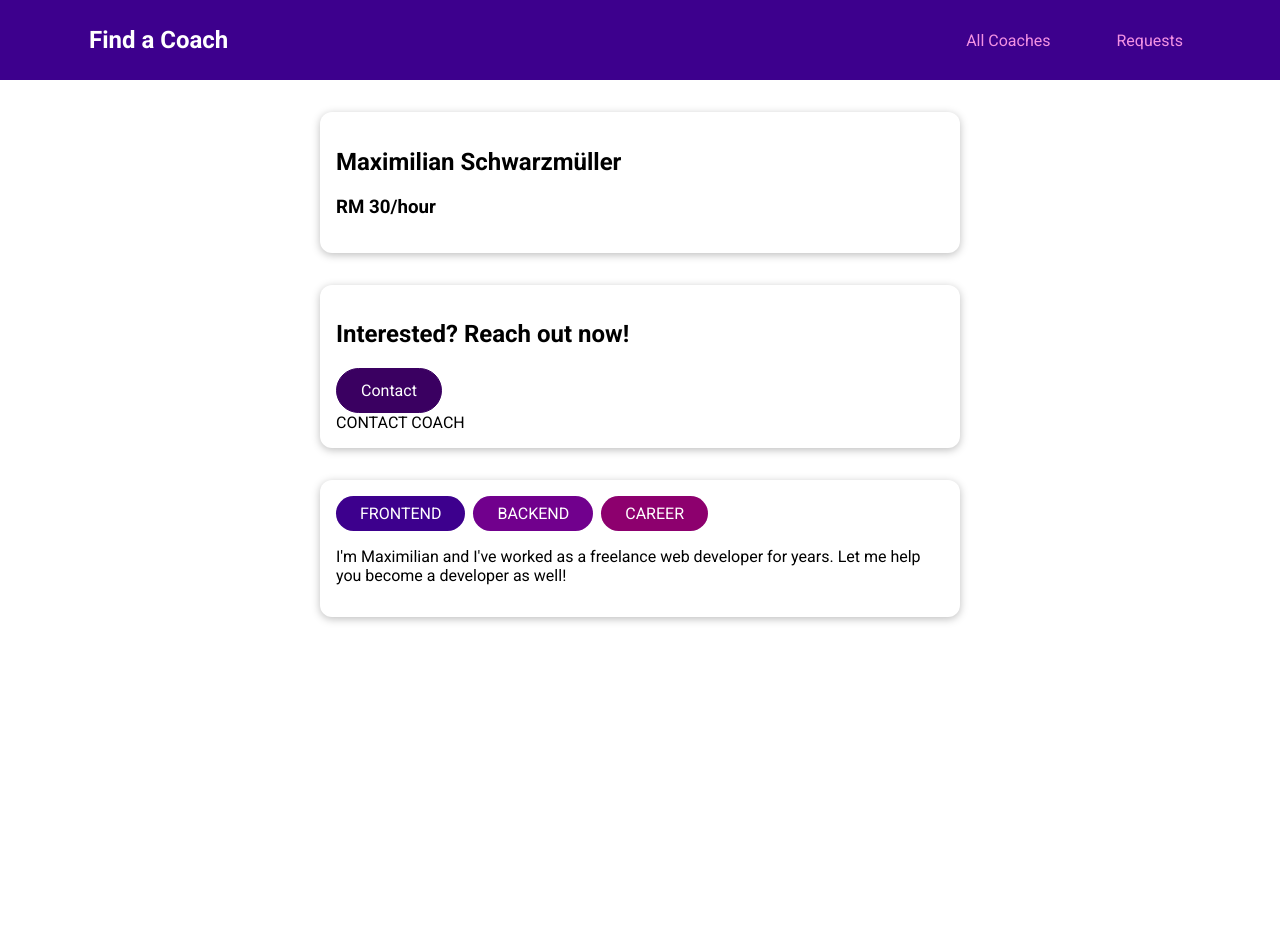
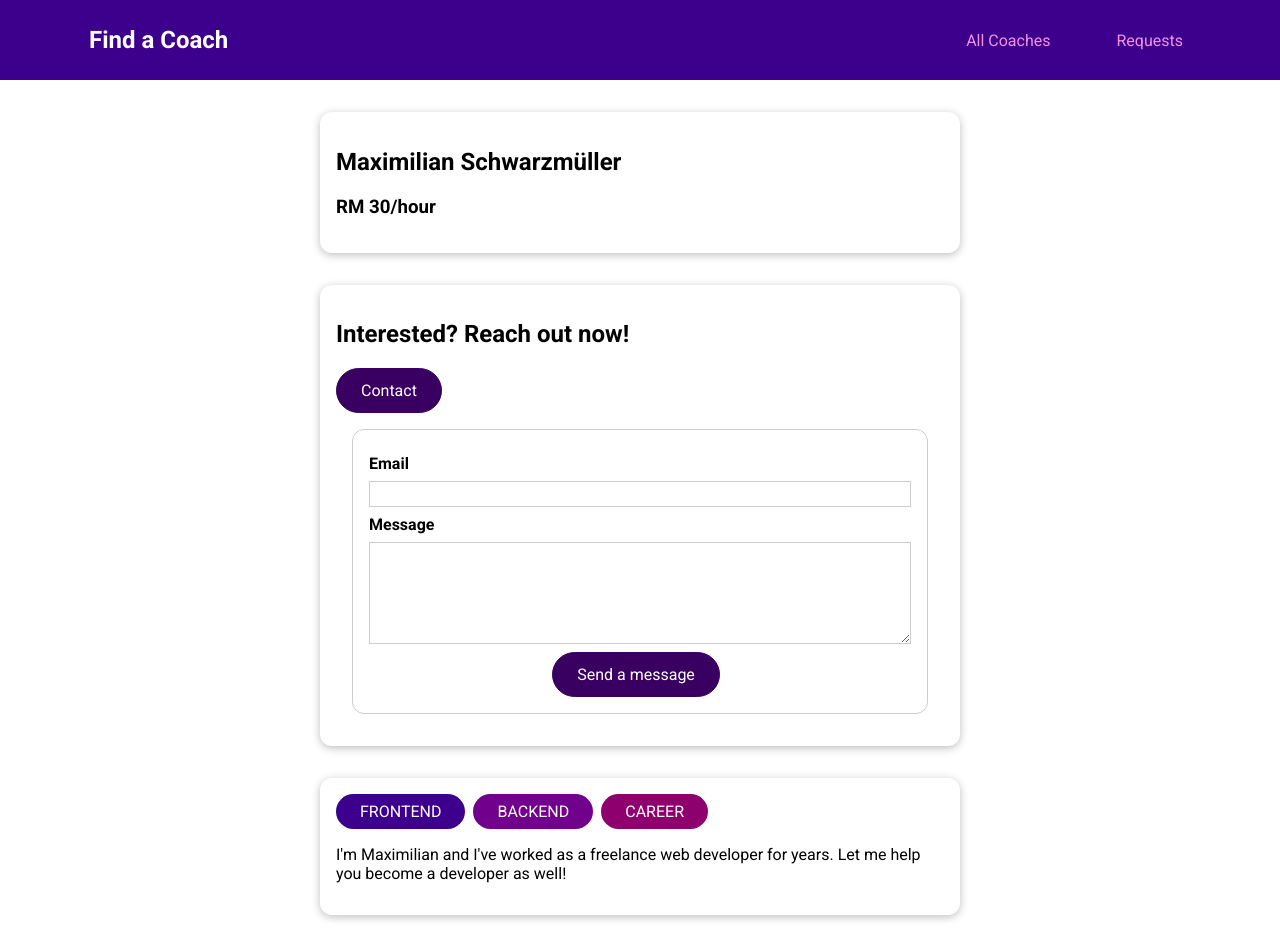
Before and after one commit to lukmanilias/coach-finder-app, a Vue app: page /coaches/c1/contact in a window 1280 px wide. Before the commit the page ends 800 px from the top, so only its background shows below. Built offline with nearby package versions, Linux system fonts and the light colour scheme.

Commit message:
feat: contact coach form

```diff
--- a/src/pages/requests/ContactCoach.vue
+++ b/src/pages/requests/ContactCoach.vue
@@ -1 +1,85 @@
-<template>CONTACT COACH</template>
+<template>
+  <form @submit.prevent="submitForm">
+    <div class="form-control">
+      <label for="email">Email</label>
+      <input type="email" id="email" v-model.trim="email" />
+    </div>
+    <div class="form-control">
+      <label for="message">Message</label>
+      <textarea id="message" rows="5" v-model.trim="message"></textarea>
+    </div>
+    <div class="actions">
+      <base-button>Send a message</base-button>
+    </div>
+    <p v-if="!formIsValid">Please enter a valid email and non-empty message.</p>
+  </form>
+</template>
+
+<script>
+export default {
+  data() {
+    return {
+      email: '',
+      message: '',
+      formIsValid: true,
+    };
+  },
+  methods: {
+    submitForm() {
+      if (
+        this.email === '' ||
+        !this.email.includes('@' || this.message === '')
+      ) {
+        this.formIsValid = false;
+        return;
+      }
+
+      // send a message if no error
+    },
+  },
+};
+</script>
+
+<style scoped>
+form {
+  margin: 1rem;
+  border: 1px solid #ccc;
+  border-radius: 12px;
+  padding: 1rem;
+}
+
+.form-control {
+  margin: 0.5rem 0;
+}
+
+label {
+  font-weight: bold;
+  margin-bottom: 0.5rem;
+  display: block;
+}
+
+input,
+textarea {
+  display: block;
+  width: 100%;
+  font: inherit;
+  border: 1px solid #ccc;
+  padding: 0.15rem;
+}
+
+input:focus,
+textarea:focus {
+  border-color: #3d008d;
+  background-color: #faf6ff;
+  outline: none;
+}
+
+.errors {
+  font-weight: bold;
+  color: red;
+}
+
+.actions {
+  text-align: center;
+}
+</style>
```
